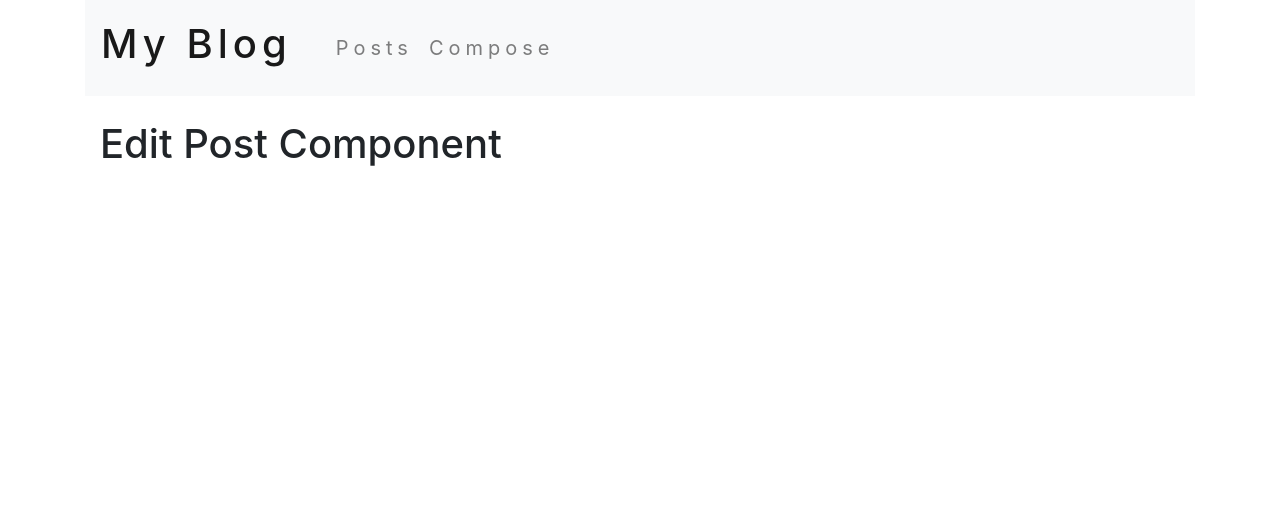
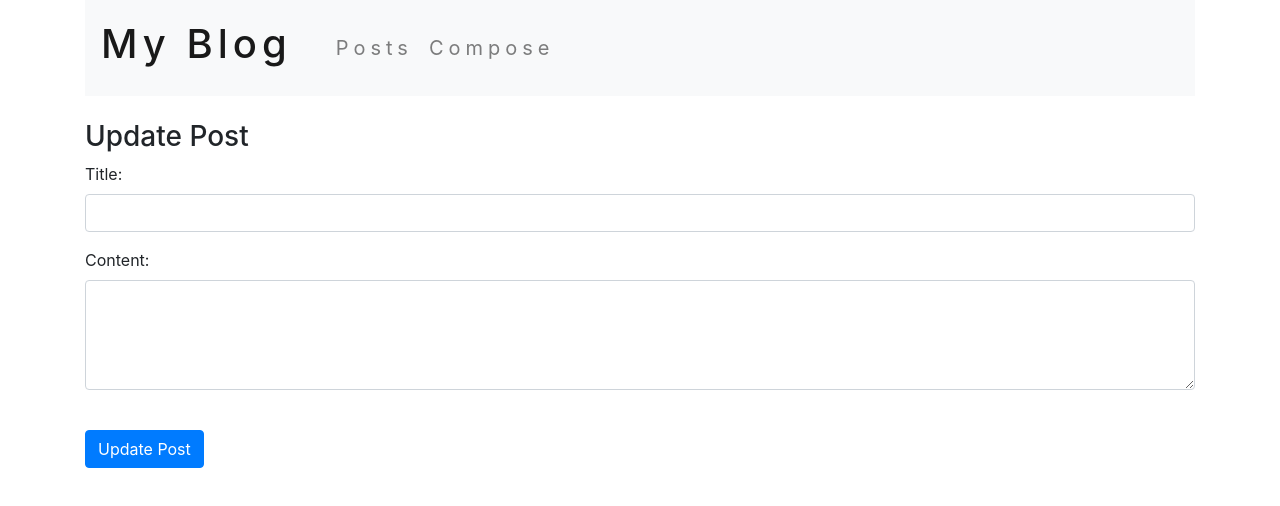
Before and after one commit to radicalkidd/my-blog-app, a React app: page /edit/1 in a window 1280 px wide. Shown: the top 506 px of the page. Built offline with nearby package versions, Linux system fonts and the light colour scheme; no server answers; the HTML template or start-up script is replaced by a standard one.

Commit message:
Implement edit component and update request

```diff
--- a/client/src/components/EditPost.jsx
+++ b/client/src/components/EditPost.jsx
@@ -1,11 +1,81 @@
 import React from 'react';
+import axios from 'axios';
 
 class EditPost extends React.Component {
+  constructor(props) {
+    super(props)
+
+    this.state = {
+      title: '',
+      content: ''
+    }
+  }
+
+  componentDidMount() {
+    axios.get('http://localhost:3000/posts/' + this.props.match.params.id)
+      .then(res => {
+        this.setState({
+          title: res.data.title,
+          content: res.data.content
+        })
+      })
+      .catch(function(err) {
+        console.log(err);
+      });
+  }
+
+  onChangeTitle = (e) => {
+    this.setState({
+      title: e.target.value
+    });
+  };
+
+  onChangeContent = (e) => {
+    this.setState({
+      content: e.target.value
+    });
+  };
+
+  onSubmit = (e) => {
+    e.preventDefault();
+    const obj = {
+      title: this.state.title,
+      content: this.state.content
+    };
+
+    axios.post("http://localhost:3000/posts/update/" + this.props.match.params.id, obj)
+      .then(res => console.log(res.data));
+
+    this.props.history.push('/posts')
+  };
 
   render() {
     return (
-      <div className="container">
-        <h1>Edit Post Component</h1>
+      <div>
+        <h3>Update Post</h3>
+        <form onSubmit={this.onSubmit}>
+          <div className="form-group">
+            <label>Title: </label>
+            <input type="text"
+                    className="form-control"
+                    value={this.state.title}
+                    onChange={this.onChangeTitle}
+            />
+          </div>
+          <div className="form-group">
+            <label>Content: </label>
+            <textarea rows="4" cols="50"
+                    type="text"
+                    className="form-control"
+                    value={this.state.content}
+                    onChange={this.onChangeContent}
+            />
+          </div>
+          <br/>
+          <div className="form-group">
+            <input type="submit" value="Update Post" className="btn btn-primary" />
+          </div>
+        </form>
       </div>
     );
   }
--- a/client/src/components/PostList.jsx
+++ b/client/src/components/PostList.jsx
@@ -16,20 +16,40 @@ const Post = props => (
 )
 
 class PostList extends React.Component {
-
+  _isMounted = false;
   constructor(props) {
     super(props);
     this.state = {posts: []};
   }
 
   componentDidMount() {
+    this._isMounted = true;
     axios.get('http://localhost:3000/posts/')
       .then(response => {
-        this.setState({posts: response.data});
+        if (this._isMounted) {
+          this.setState({posts: response.data});
+        }
       })
       .catch(function (error) {
         console.log(error);
+      });
+  };
+
+  componentDidUpdate() {
+    this._isMounted = true;
+    axios.get('http://localhost:3000/posts/')
+      .then(response => {
+        if (this._isMounted) {
+          this.setState({posts: response.data});
+        }
       })
+      .catch(function (error) {
+        console.log(error);
+      });
+  }
+
+  componentWillUnmount() {
+    this._isMounted = false;
   }
 
   postList() {
```
Also changed, not shown: 2 other files (tests, documents, lock files or other folders).
